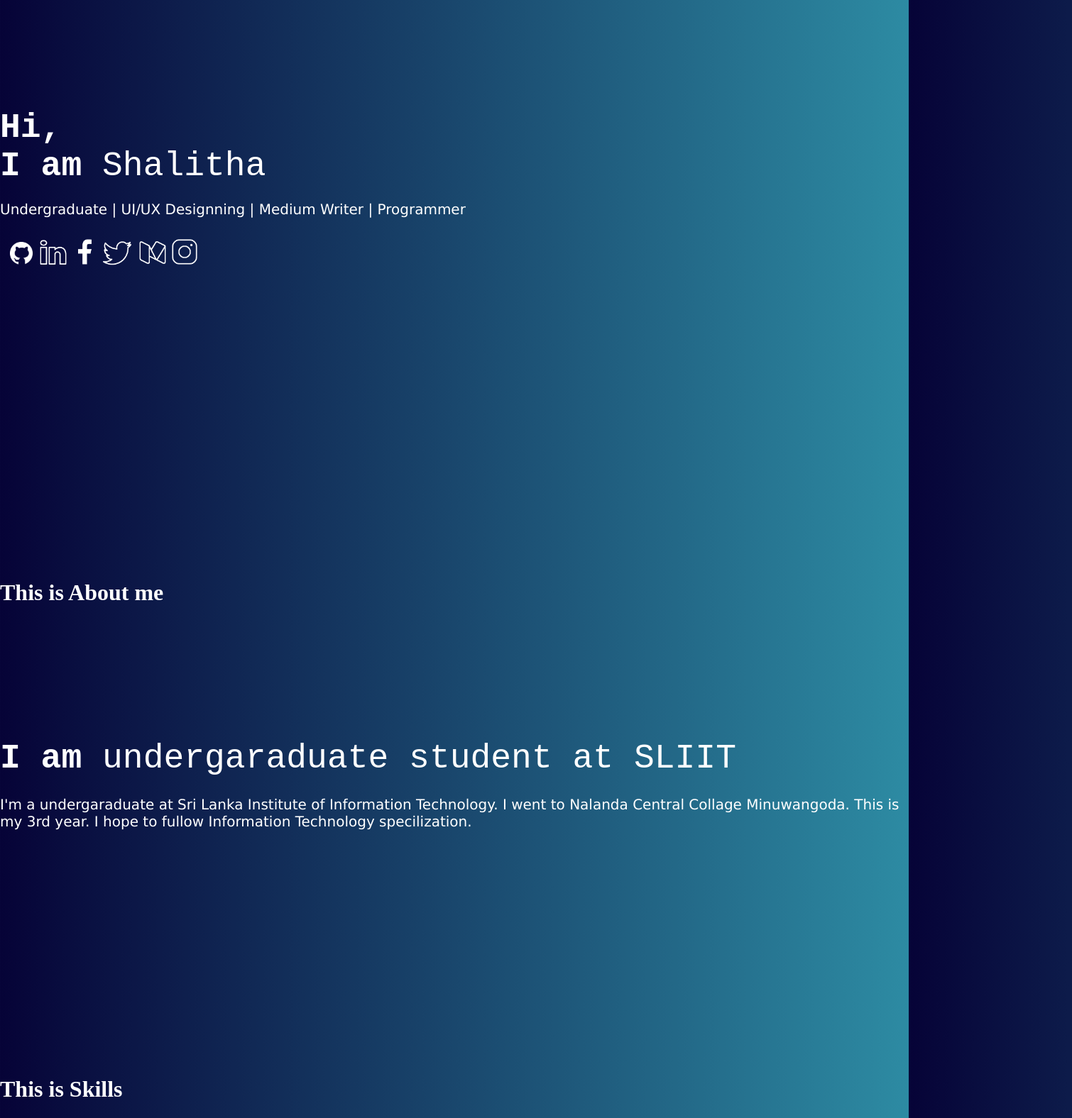
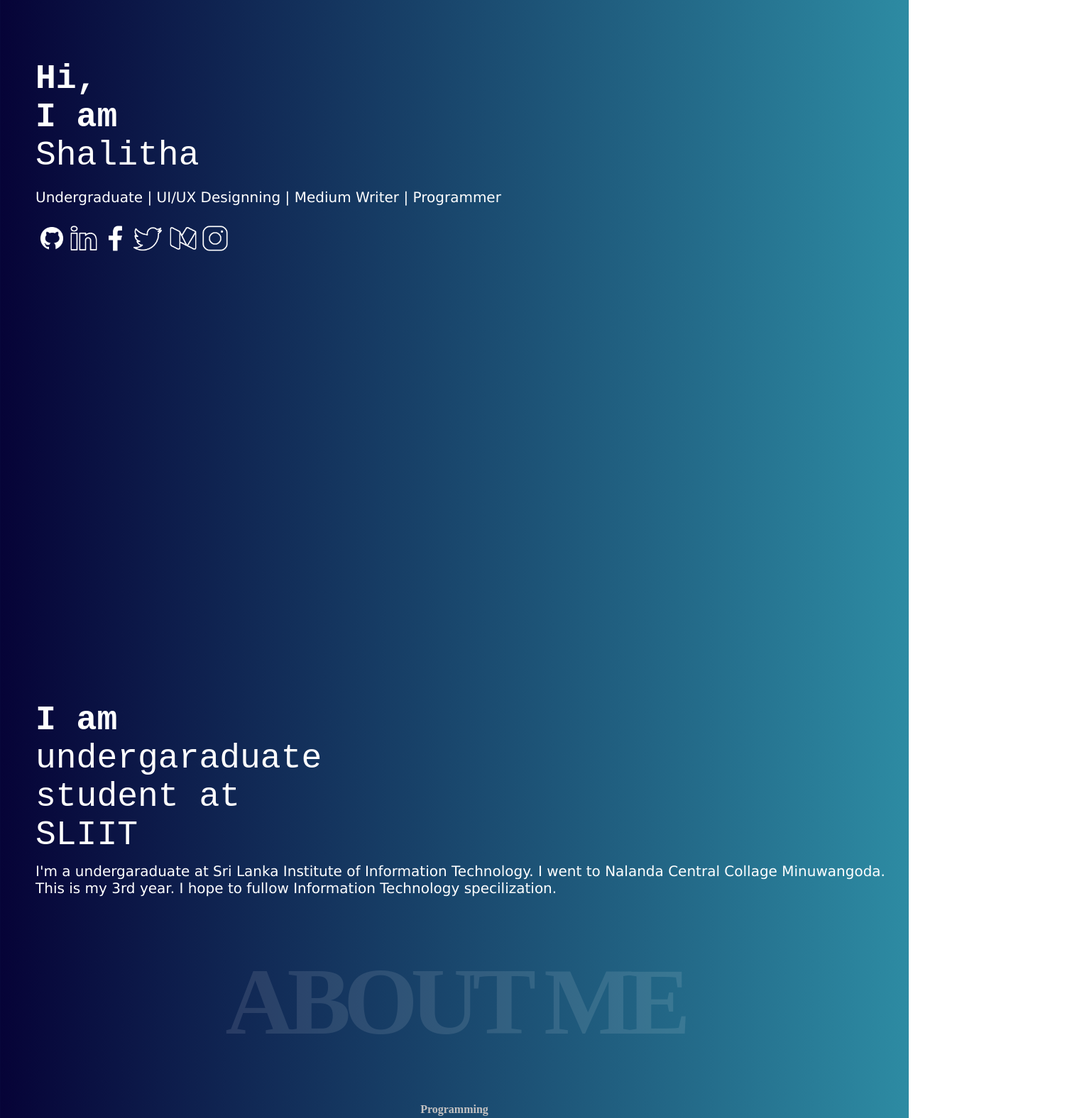
Before and after one commit to shalithadeshan/shalithadeshan.github.io, a plain HTML site: page index.html in a window 1280 px wide. Shown: the part 104-1680 px from the top of the page at 71% size, 1510 px wide, since content can reach past the window. Drawn offline with Linux system fonts and the light colour scheme.

Commit message:
Add files via upload

```diff
--- a/Home_files/Styles01.css
+++ b/Home_files/Styles01.css
@@ -42,10 +42,10 @@
     width: 100%;
 }
 .home_name{
-    position: relative;
+    position: absolute;
     color: white;
     width: 30%;
-    top: -60px;
+    top: 0px;
     left: 30px;
     font-size: 2em;
     font-family: 'Courier New', Courier, monospace;
@@ -61,14 +61,15 @@
     100% {opacity: 1;}
 }
 .home_aboutMe_des{
+    position: absolute;
     height: 250px;
-    left: 100px;
+    left: 50px;
 }
 
 .home_aboutMe_des p {
     font-size:3em;
     font-family: 'Courier New', Courier, monospace;
-    position: relative;
+    position: absolute;
     animation: heading;
     animation-duration: 3s;
     animation-fill-mode: forwards;
@@ -79,11 +80,13 @@
     100% {top: 140px;}
 }
 
-.home_aboutMe{
+.home_aboutMe p{
+    top: 350px;
+    position: absolute;
     font-size:1.25em;
-    left: 30px;
+    left: 50px;
     font-family: 'Lucida Sans', 'Lucida Sans Regular', 'Lucida Grande', 'Lucida Sans Unicode', Geneva, Verdana, sans-serif;
-    position: relative;
+    position: absolute;
     animation-name: content;
     animation-duration: 3s;
     animation-fill-mode: forwards;
@@ -91,18 +94,20 @@
 
 @keyframes content{
     0% {left: -1000px;}
-    100% {left: 0;}
+    100% {left: 50px;}
 }
 
-.about_me_title{
+.about_me_title {
+    position: absolute;
     height: 200px;
-    left: 100px;
+    left: 50px;
 }
 
 .about_me_title p {
+    top: 0px;
     font-size:3em;
     font-family: 'Courier New', Courier, monospace;
-    position: relative;
+    position: absolute;
     animation: heading;
     animation-duration: 3s;
     animation-fill-mode: forwards;
@@ -111,16 +116,18 @@
 .about_me{
     font-size:1.25em;
     left: 30px;
+    top: 1300px;
     font-family: 'Lucida Sans', 'Lucida Sans Regular', 'Lucida Grande', 'Lucida Sans Unicode', Geneva, Verdana, sans-serif;
-    position: relative;
+    position: absolute;
     animation-name: content;
     animation-duration: 3s;
     animation-fill-mode: forwards;
 }
 
 .social_media {
-    position: relative;
+    position: absolute;
     opacity: 0;
+    left: 43px;
     animation-name: media;
     animation-duration: 3s;
     animation-delay: 2s;
@@ -182,14 +189,20 @@ body{
     background: linear-gradient(90deg, rgba(6,3,55,1) 0%, rgba(45,139,163,1) 100%);
 }
 
+.github {
+    position: absolute;
+    left: 0px;
+    top: 410px;
+}
+
 .github:hover{
     opacity: 0.6;
 }
 
 .linkedin {
-    position: relative;
+    position: absolute;
     left: 45px;
-    top: -65px;
+    top: 410px;
 }
 
 .linkedin:hover {
@@ -197,9 +210,9 @@ body{
 }
 
 .facebook {
-    position: relative;
+    position: absolute;
     left: 90px;
-    top: -130px;
+    top: 410px;
 }
 
 .facebook:hover {
@@ -207,9 +220,9 @@ body{
 }
 
 .twitter {
-    position: relative;
+    position: absolute;
     left: 135px;
-    top: -193px;
+    top: 410px;
 }
 
 .twitter:hover {
@@ -217,9 +230,9 @@ body{
 }
 
 .medium {
-    position: relative;
+    position: absolute;
     left: 185px;
-    top: -257px;
+    top: 410px;
 }
 
 .medium:hover {
@@ -227,9 +240,9 @@ body{
 }
 
 .instagram {
-    position: relative;
+    position: absolute;
     left: 230px;
-    top: -322px;
+    top: 410px;
 }
 
 .instagram:hover {
@@ -237,15 +250,31 @@ body{
 }
 
 .contact p {
+    position: absolute;
     font-family: 'Courier New', Courier, monospace;
     font-size: 20px;
     opacity: 0.7;
+    left: 50px;
+    top: 3200px;
 }
+.contact h1 {
+    position: absolute;
+    left: 50px;
+    top: 3150px;
+    }
 
 .address p {
+    position: absolute;
     font-family: 'Courier New', Courier, monospace;
     font-size: 20px;
     opacity: 0.7;
+    left: 50px;
+    top: 3400px;
+}
+.address h1{
+    position: absolute;
+    left: 50px;
+    top: 3350px;
 }
 
 .progress {
@@ -285,3 +314,80 @@ body{
     background-color: #ff7300;
     transition: width .6s ease;
 }
+
+.title_bg{
+    position: absolute;
+    top: 180%;
+    left: 50%;
+    left: 50vw;
+    line-height: 12rem;
+    margin-bottom: 0;
+    -webkit-transform: translateX(-50%) translateY(-50%) scale(1.2);
+            transform: translateX(-50%) translateY(-50%) scale(1.2);
+    text-transform: uppercase;
+    opacity: 0.1;
+    font-weight: bold;
+    -webkit-transition: 0.3s ease-in-out;
+    transition: 0.3s ease-in-out;
+    font-size: 7rem;
+    letter-spacing: -0.075em;
+    z-index: -1;
+}
+
+
+.title_bg_skills{
+    position: absolute;
+    top: 290%;
+    left: 50%;
+    left: 50vw;
+    line-height: 12rem;
+    margin-bottom: 0;
+    -webkit-transform: translateX(-50%) translateY(-50%) scale(1.2);
+            transform: translateX(-50%) translateY(-50%) scale(1.2);
+    text-transform: uppercase;
+    opacity: 0.1;
+    font-weight: bold;
+    -webkit-transition: 0.3s ease-in-out;
+    transition: 0.3s ease-in-out;
+    font-size: 7rem;
+    letter-spacing: -0.075em;
+    z-index: -1;
+}
+
+.title_bg_pro{
+    position: absolute;
+    top: 400%;
+    left: 50%;
+    left: 50vw;
+    line-height: 12rem;
+    margin-bottom: 0;
+    -webkit-transform: translateX(-50%) translateY(-50%) scale(1.2);
+            transform: translateX(-50%) translateY(-50%) scale(1.2);
+    text-transform: uppercase;
+    opacity: 0.1;
+    font-weight: bold;
+    -webkit-transition: 0.3s ease-in-out;
+    transition: 0.3s ease-in-out;
+    font-size: 7rem;
+    letter-spacing: -0.075em;
+    z-index: -1;
+}
+
+.title_bg_con{
+    position: absolute;
+    top: 510%;
+    left: 50%;
+    left: 50vw;
+    line-height: 12rem;
+    margin-bottom: 0;
+    -webkit-transform: translateX(-50%) translateY(-50%) scale(1.2);
+            transform: translateX(-50%) translateY(-50%) scale(1.2);
+    text-transform: uppercase;
+    opacity: 0.1;
+    font-weight: bold;
+    -webkit-transition: 0.3s ease-in-out;
+    transition: 0.3s ease-in-out;
+    font-size: 7rem;
+    letter-spacing: -0.075em;
+    z-index: -1;
+}
--- a/index.html
+++ b/index.html
@@ -75,7 +75,7 @@
 
     <div id="section2">
 
-        <h1>This is About me</h1>
+        <h1 class="title_bg">About me</h1>
 
         <div class="about_me_title">
             <p>
@@ -95,7 +95,7 @@
 
     <div id="section3">
 
-        <h1>This is Skills</h1>
+        <h1 class="title_bg_skills">Skills</h1>
 
         <div class="row">
                 <div class="col-lg-4 programming col-xs-4"  style="padding: 30px;">
@@ -144,28 +144,31 @@
 
     <div id="section4">
 
-        <h1>This is Progects</h1>
+        <h1 class="title_bg_pro">Projects</h1>
 
     </div>
 
 
     <div id="section5">
 
-        <h1>Contact</h1>
+        <h1 class="title_bg_con">Contact</h1>
 
         <div class="contact">
+                <h1>Contact</h1>
             <p>Call:- <br/>
                 +94778544518
-            </p>
 
-            <p>Email:- <br/>
+            <br/>
+            <br/>
+
+            Email:- <br/>
                 shalithad8520jayasekara@gmail.com
             </p>
         </div>
 
-        <h1>Address</h1>
+        <div class="address">
 
-        <div class="address">
+            <h1>Address</h1>
             <p>"Lumbini", <br/>
                 Heeralugedara, <br/>
                 Walpita <br/>
```
